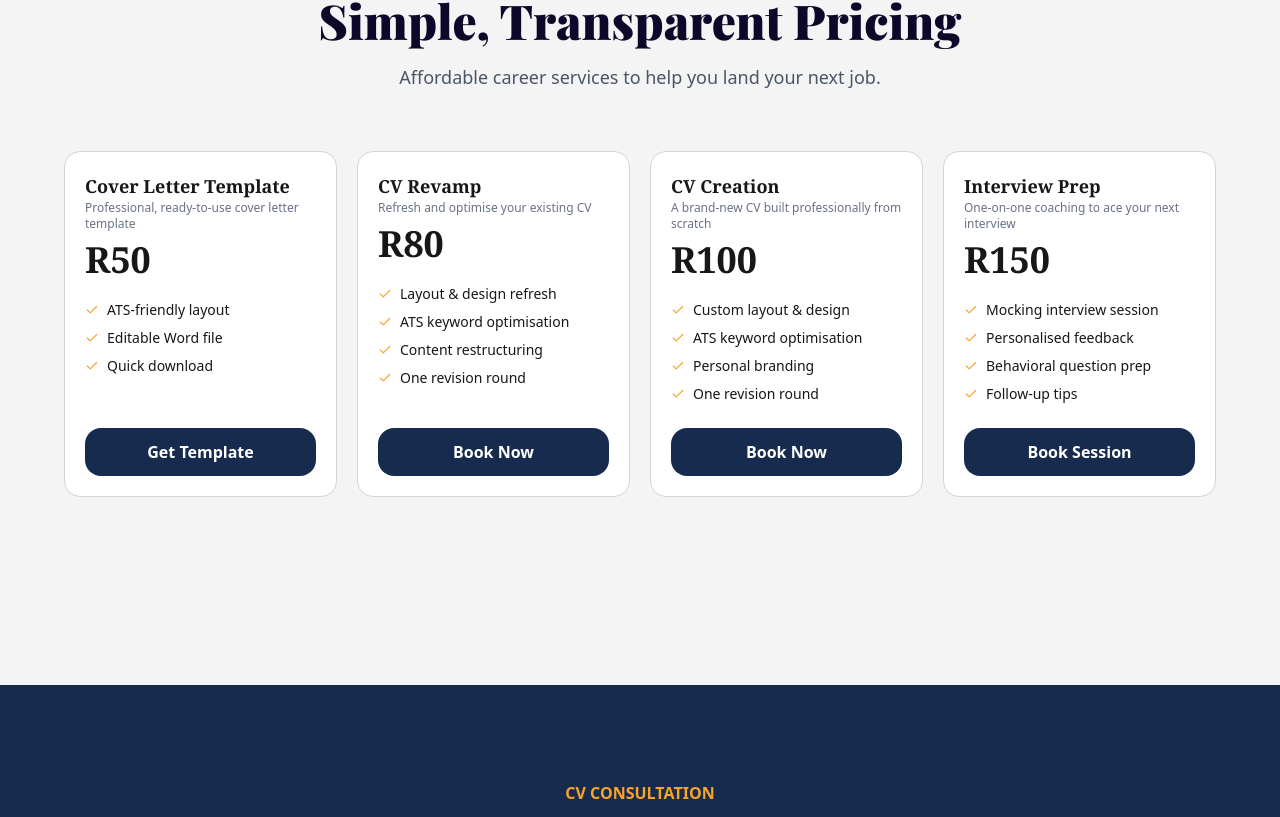
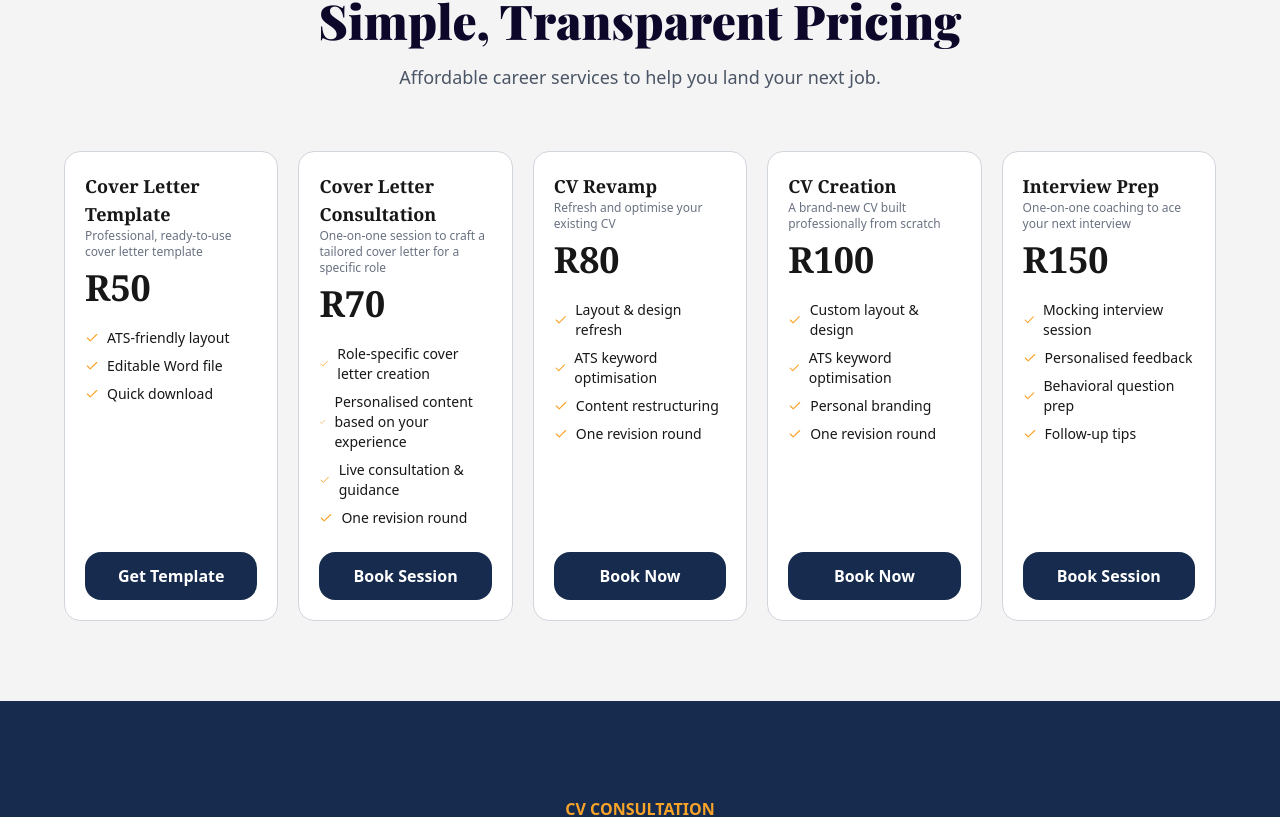
Before and after one commit to Manqoba-Mashego/career-craft, a Next.js app: page / in a window 1280 px wide. Shown: the part 1765-2582 px from the top of the page. Built offline with nearby package versions, Linux system fonts and the light colour scheme.

Commit message:
Added a pricing card, and tabs for the cover letter section

```diff
--- a/components/coverLetterSection.jsx
+++ b/components/coverLetterSection.jsx
@@ -1,12 +1,13 @@
 "use client";
-import React from 'react'
+import React, { useState } from 'react'
 import { motion } from 'framer-motion'
-import { CreditCard, Download, FileCheck, FileText, Mail, MessageSquare, Send, Upload } from 'lucide-react';
+import { CalendarCheck, CreditCard, Download, ExternalLink, FileCheck, FileText, Mail, MessageSquare, Send, Upload, Users } from 'lucide-react';
 import Reveal from './reveal';
 import Link from 'next/link';
 
 const HowItWorks = () => {
-    const steps = [
+    const [activeTab, setActiveTab] = useState("template");
+    const templateSteps = [
         {
             title: "Enter Your Email",
             description: "Insert the email where you will receive your receipt",
@@ -25,22 +26,55 @@ const HowItWorks = () => {
         },
         {
             title: "Edit Your Details",
-            description: "Customize the content to match your experience and the job, and appy with confidence.",
+            description: "Customize the content to match your experience and the job, and apply with confidence.",
             Icon: FileText
         },
     ]
+    const consultationSteps = [
+        {
+            title: "Book Your Session",
+            description: "Complete the Google Form to book your session.",
+            Icon: CalendarCheck
+        },
+        {
+            title: "Share Job Details",
+            description: "Enter the job details and your background so we can tailor your letter.",
+            Icon: FileText
+        },
+        {
+            title: "1-on-1 Consultation",
+            description: "We collaborate with you live to craft your cover letter.",
+            Icon: Users
+        },
+        {
+            title: "Receive Final Letter",
+            description: "Get your polished, ready-to-send cover letter tailored for the job.",
+            Icon: Send
+        },
+    ];
+
   return (
         <div className='relative min-h-screen py-16 md:py-24 bg-[#162B4E] overflow-hidden scroll-mt-15' id='cover-letter'>
             <div className='w-[90%] max-w-7xl mx-auto'>
                 <Reveal>
                     <p className='text-[#faa329] font-semibold text-center'>COVER LETTER PROCESS</p>
                     <p className='font-playfair text-3xl md:text-5xl text-center font-black text-white mb-3'>How It Works</p>
-                    <p className='text-gray-300 text-center mb-15 text-lg'>Four simple steps to your professional cover letter.</p>
+                    <p className='text-gray-300 text-center mb-10 text-lg'>Four simple steps to your professional cover letter.</p>
                 </Reveal>
+                    <div className="flex justify-center mb-10">
+                        <div className="flex bg-[#0F2A4A] rounded-xl p-1 border border-[#faa329]">
+                            <button onClick={() => setActiveTab("template")} className={`px-6 py-2 rounded-lg font-semibold transition cursor-pointer ${activeTab === "template" ? "bg-[#faa329] text-[#0F2A4A]": "text-[#faa329]"}`}>
+                                Template
+                            </button>
+                            <button onClick={() => setActiveTab("consultation")} className={`px-6 py-2 rounded-lg font-semibold transition cursor-pointer ${activeTab === "consultation" ? "bg-[#faa329] text-[#0F2A4A]": "text-[#faa329]"}`}>
+                                Consultation
+                            </button>
+                        </div>
+                    </div>
                 <div className="relative">
                     <div className='absolute right-6 top-0 h-full w-0.5 bg-[#faa329] md:top-12 md:translate-x-0 md:h-0.5 md:w-full'></div>
                         <div className="flex flex-col md:flex-row md:items-start gap-12 md:gap-16">
-                            {steps.map((step, index) => (
+                            {(activeTab === "template" ? templateSteps : consultationSteps).map((step, index) => (
                                     <motion.div key={index} initial={{opacity: 0, y:40}} whileInView={{opacity: 1, y: 0}} transition={{duration: 0.6, delay: index* 0.2}} viewport={{once: true}} className={`relative flex flex-col items-start text-left pl-5 md:w-1/2 pr-10 md:items-center md:text-center `}>
                                         <div className="absolute right-6  translate-x-1/2 md:relative md:right-auto md:translate-x-0 z-20 w-16 h-16 md:w-24 md:h-24 rounded-full border-2 border-[#faa329] bg-[#162B4E] flex items-center justify-center">
                                             <step.Icon className="w-6 h-6 md:w-10 md:h-10 text-[#faa329]" />
@@ -57,9 +91,19 @@ const HowItWorks = () => {
                             )}
                         </div>
                 </div>
-                <Reveal>
-                    <Link href="/cover-letter/email" className="flex mx-auto w-fit  items-center bg-[#e69c1d] transition-all ease-out duration-300 text-[#0F2A4A] cursor-pointer hover:bg-[#e6b71d] px-10 py-4  rounded-xl gap-2 font-semibold mt-12"><Download /><span>Pay & Download</span></Link>
-                </Reveal>
+                <div className="flex justify-center mt-12 gap-4">
+                {activeTab === "template" ? (
+                    <Link href="/cover-letter/email" className="flex items-center bg-[#e69c1d] hover:bg-[#e6b71d] text-[#0F2A4A] px-8 lg:px-10 py-4 rounded-xl gap-2 font-semibold">
+                        <Download />
+                        <span>Get Template</span>
+                    </Link>
+                ) : (
+                    <Link href="https://docs.google.com/forms" target="_blank" className="flex items-center border bg-[#e69c1d] text-[#0F2A4A] px-3 md:px-7 lg:px-8 py-4 rounded-xl gap-2 font-semibold hover:bg-[#e6b71d] transition">
+                        <span>Book Consultation</span>
+                        <ExternalLink />
+                    </Link>
+    )}
+                </div>
             </div>
         </div>
     )
--- a/components/cvSection.jsx
+++ b/components/cvSection.jsx
@@ -32,7 +32,10 @@ const CVSection = () => {
 					))}
 					</ul>
 					<div>
-						<Link href="https://docs.google.com/forms/d/e/1FAIpQLSc5Kq3siizIADxEGE34pOF1vWZUqNEjfjzWrZO1ESDCtW97Zg/viewform" target='blank' className="shadow-[0_4px_10px_rgba(230,156,29,0.18),0_0_4px_rgba(230,156,29,0.15)]  flex mx-auto items-center bg-[#e69c1d] transition-all ease-out duration-300 text-[#0F2A4A] cursor-pointer hover:bg-[#e6b71d] px-3 md:px-7 lg:px-10 py-4  rounded-xl gap-2 font-semibold w-fit"><span>Book CV Consultation</span> <ExternalLink size={15}/></Link>
+						<Link href="https://docs.google.com/forms/d/e/1FAIpQLSc5Kq3siizIADxEGE34pOF1vWZUqNEjfjzWrZO1ESDCtW97Zg/viewform" target='blank' className="shadow-[0_4px_10px_rgba(230,156,29,0.18),0_0_4px_rgba(230,156,29,0.15)]  flex mx-auto items-center bg-[#e69c1d] transition-all ease-out duration-300 text-[#0F2A4A] cursor-pointer hover:bg-[#e6b71d] px-3 md:px-7 lg:px-10 py-4  rounded-xl gap-2 font-semibold w-fit">
+							<span>Book CV Consultation</span>
+							<ExternalLink size={15}/>
+						 </Link>
 						<p className='text-center text-xs text-gray-400 mt-2'>You'll be redirected to our Google Form to submit your details</p>
 					</div>
 			</div>
--- a/components/pricing.jsx
+++ b/components/pricing.jsx
@@ -12,6 +12,15 @@ const Pricing = () => {
             cta: "Get Template",
             ctaLink: "#cover-letter",
             blank: false
+        },
+        {
+            service: "Cover Letter Consultation",
+            details: "One-on-one session to craft a tailored cover letter for a specific role",
+            price: 70,
+            points: ["Role-specific cover letter creation", "Personalised content based on your experience","Live consultation & guidance", "One revision round"],
+            cta: "Book Session",
+            ctaLink: "https://docs.google.com/forms",
+            blank: true
         },
         {
             service: "CV Revamp",
@@ -52,7 +61,7 @@ const Pricing = () => {
                 </Reveal>
             </div>
             <div className='lg:flex lg:justify-center'>
-                <Reveal className="grid grid-cols-1 md:grid-cols-2 lg:grid-cols-4 gap-5  mx-auto mt-15">
+                <Reveal className="grid grid-cols-1 md:grid-cols-3 lg:grid-cols-5 gap-5  mx-auto mt-15">
                     {prices.map((item, index) => (
                         <PricingCard key={index} service={item.service} details={item.details} price={item.price} points={item.points} cta={item.cta} ctaLink={item.ctaLink} blank={item.blank}/>
                     ))}
```
